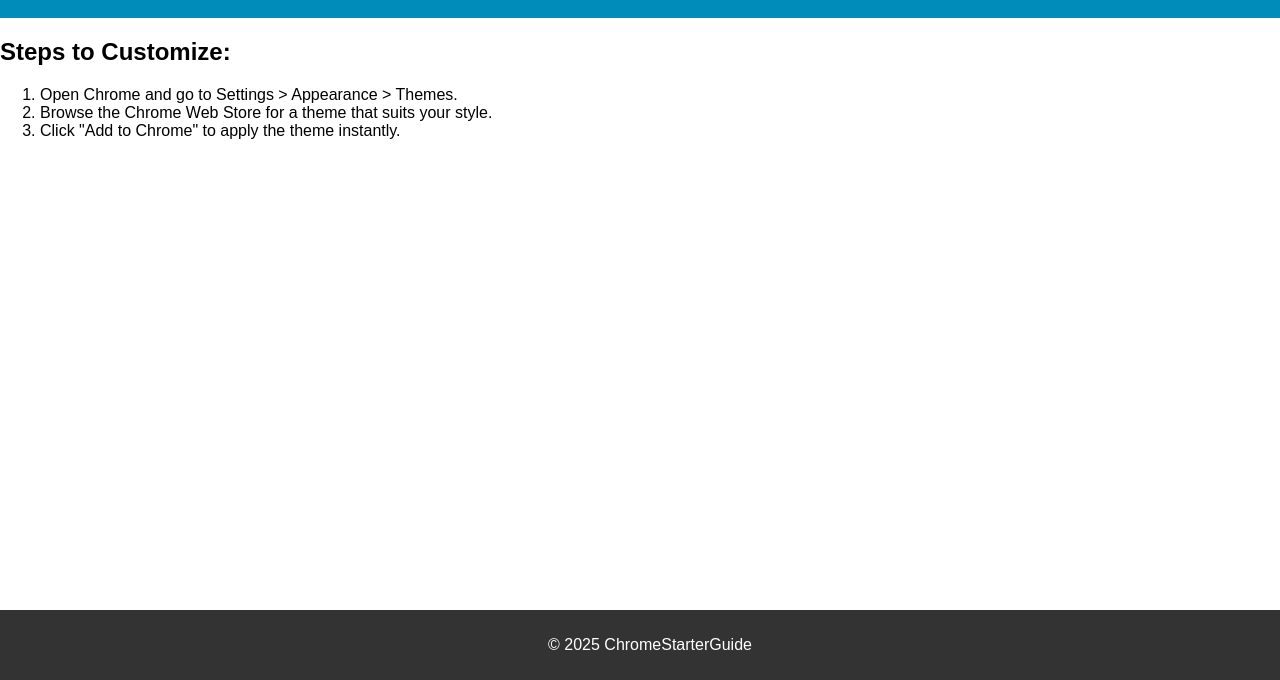
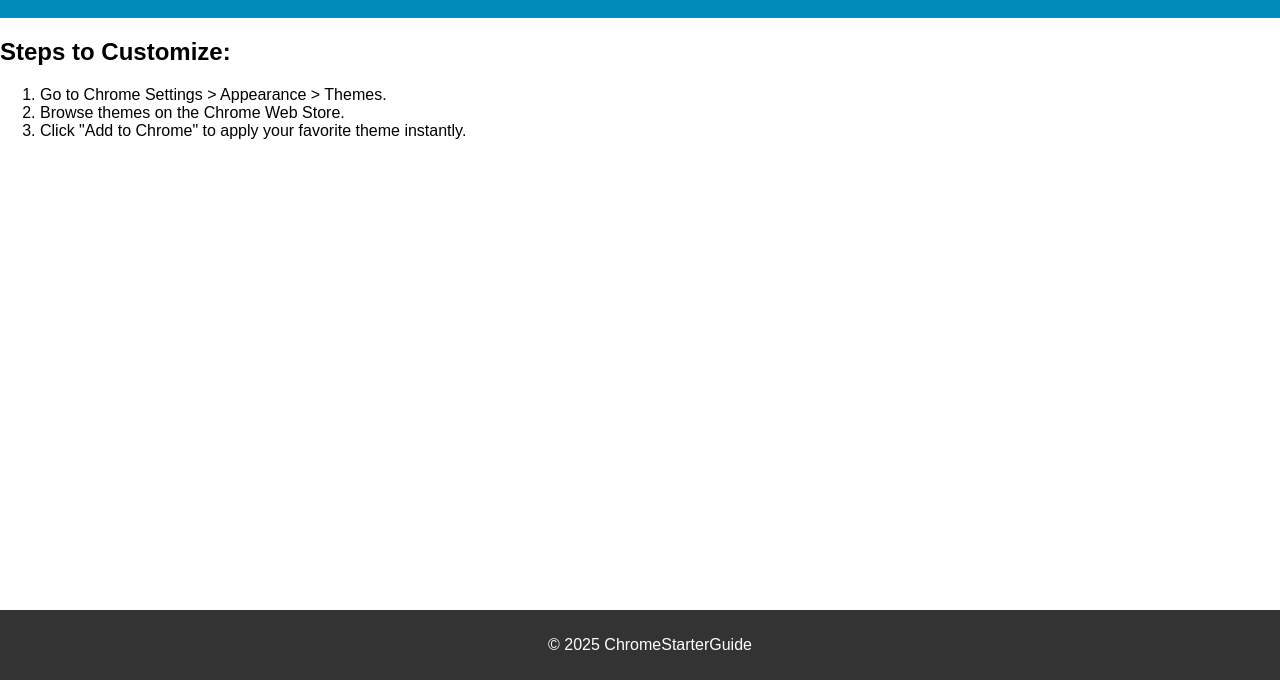
Before and after one commit to MaxYT5184/ChromeStarterGuide, a plain HTML site: page guides/themes.html in a window 1280 px wide. Shown: the part 120-800 px from the top of the page. Drawn offline with Linux system fonts and the light colour scheme.

Commit message:
Update themes.html

```diff
--- a/guides/themes.html
+++ b/guides/themes.html
@@ -3,7 +3,7 @@
 <head>
     <meta charset="UTF-8">
     <meta name="viewport" content="width=device-width, initial-scale=1.0">
-    <title>Customizing Themes</title>
+    <title>Themes</title>
     <link rel="stylesheet" href="../css/styles.css">
 </head>
 <body>
@@ -14,9 +14,9 @@
     <main>
         <h2>Steps to Customize:</h2>
         <ol>
-            <li>Open Chrome and go to Settings > Appearance > Themes.</li>
-            <li>Browse the Chrome Web Store for a theme that suits your style.</li>
-            <li>Click "Add to Chrome" to apply the theme instantly.</li>
+            <li>Go to Chrome Settings > Appearance > Themes.</li>
+            <li>Browse themes on the Chrome Web Store.</li>
+            <li>Click "Add to Chrome" to apply your favorite theme instantly.</li>
         </ol>
     </main>
     <footer>
```
